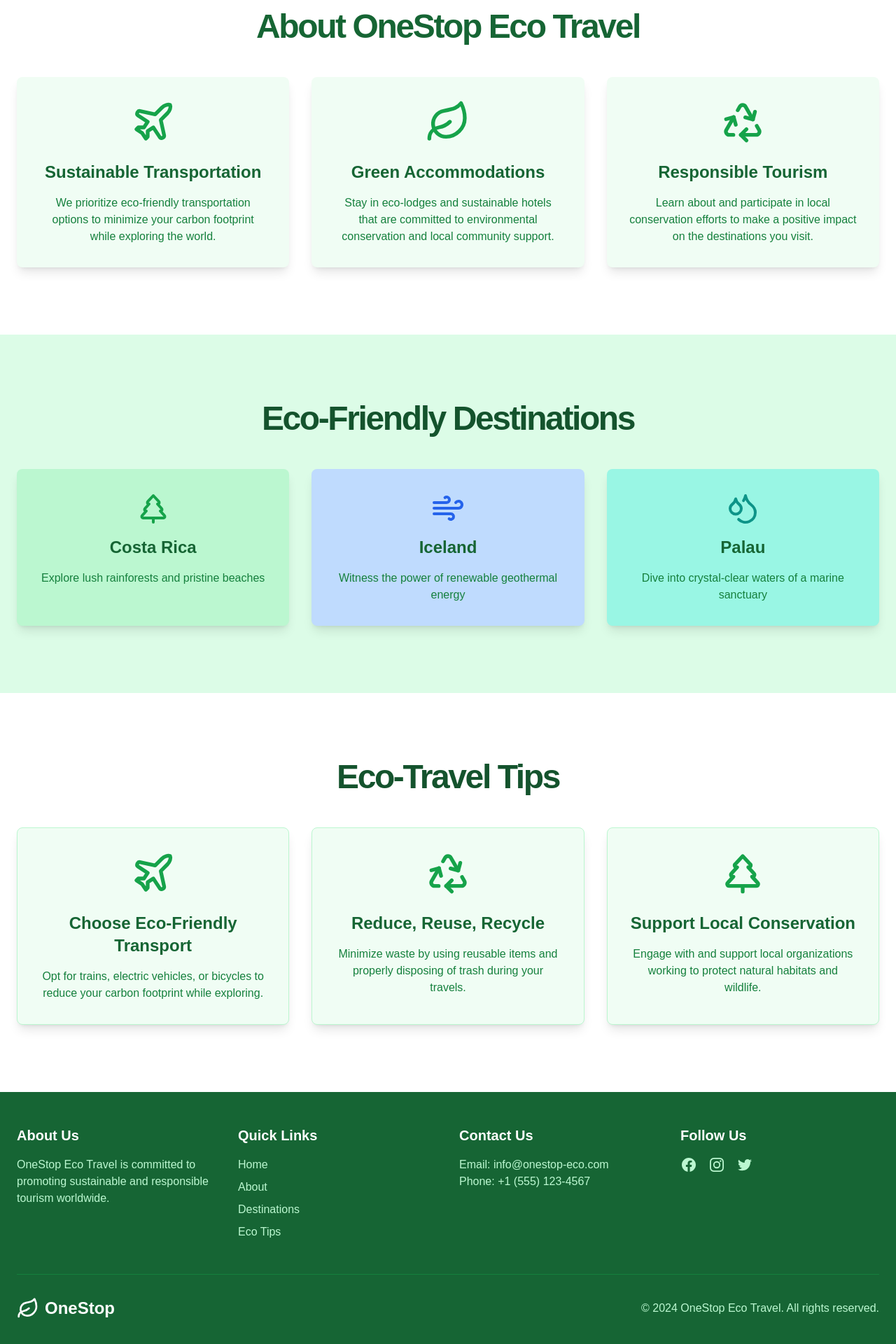
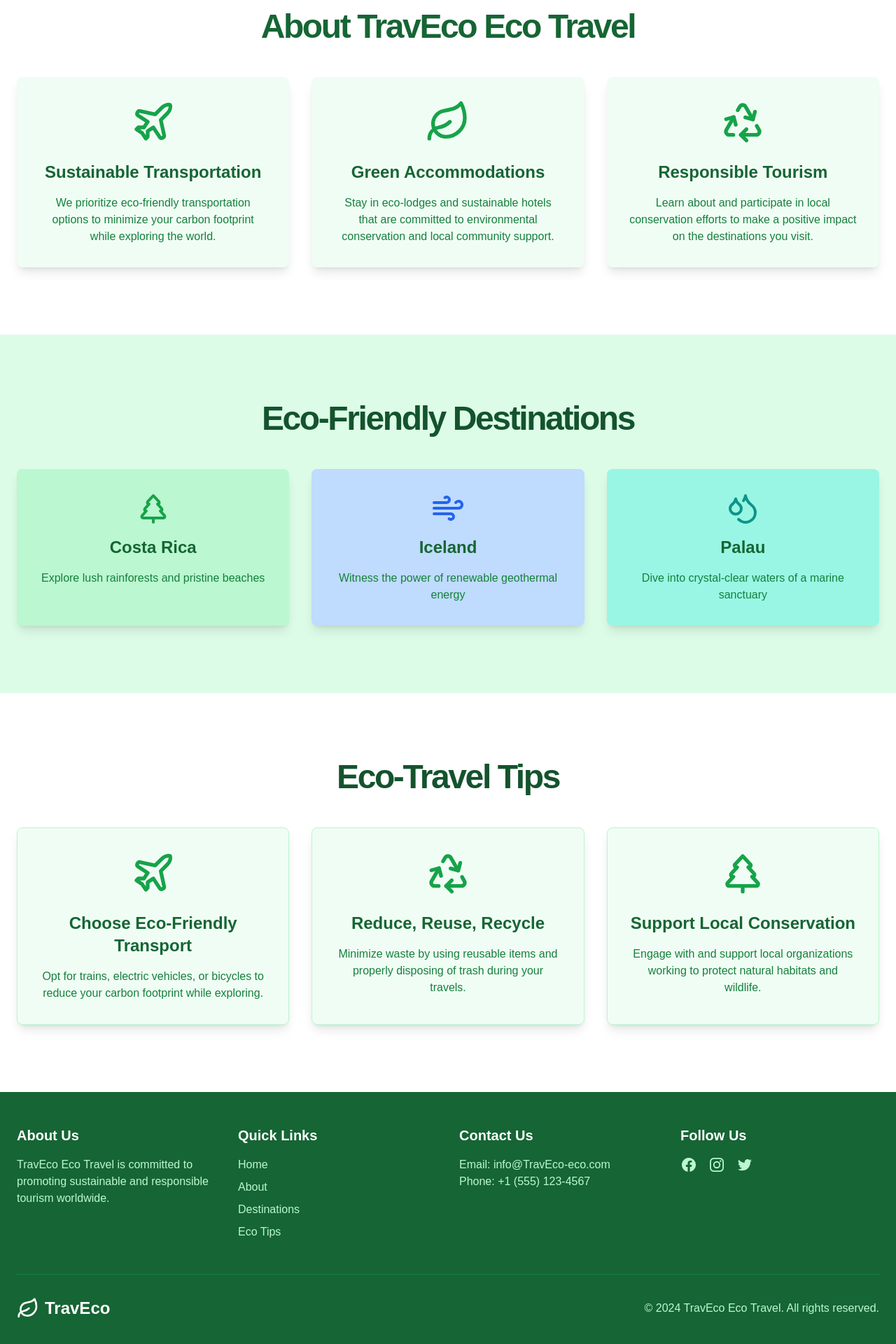
Before and after one commit to KhushiTiwarii/travel_planner, a Next.js app: page / in a window 1280 px wide. Shown: the part 874-2794 px from the top of the page at 70% size. Built offline with nearby package versions, Linux system fonts and the light colour scheme.

Commit message:
minor change

```diff
--- a/src/app/page.tsx
+++ b/src/app/page.tsx
@@ -33,7 +33,7 @@ export default function Home() {
       <header className="px-4 lg:px-6 h-20 flex items-center justify-between border-b border-green-200 bg-white/80 backdrop-blur-md fixed w-full z-10 transition-all duration-300 ease-in-out">
         <Link href="/" className="flex items-center justify-center group">
           <Leaf className="h-8 w-8 text-green-600 transition-transform group-hover:rotate-45" />
-          <span className="ml-2 text-2xl font-bold text-green-800 group-hover:text-green-600 transition-colors">OneStop</span>
+          <span className="ml-2 text-2xl font-bold text-green-800 group-hover:text-green-600 transition-colors">TravEco</span>
         </Link>
         <nav className="hidden md:flex space-x-6">
           <Link href="#about" className="text-green-700 hover:text-green-900 transition-colors">About</Link>
@@ -54,7 +54,7 @@ export default function Home() {
                 Travel Sustainably, Explore Responsibly
               </h1>
               <p className="mx-auto max-w-[700px] text-green-800 text-xl md:text-2xl lg:text-3xl drop-shadow animate-fade-in-up">
-                Plan your eco-friendly adventure with OneStop
+                Plan your eco-friendly adventure with TravEco
               </p>
               <Button asChild className="px-8 py-4 bg-green-600 text-white text-lg font-semibold rounded-full hover:bg-green-700 relative overflow-hidden group">
                 <Link href="/login">
@@ -72,7 +72,7 @@ export default function Home() {
         <section id="about" className="w-full py-16 md:py-24 bg-white">
           <div className="container mx-auto px-4 md:px-6">
             <h2 className="text-4xl font-bold tracking-tighter sm:text-5xl text-center mb-12 text-green-800">
-              About OneStop Eco Travel
+              About TravEco Eco Travel
             </h2>
             <div className="grid gap-8 md:grid-cols-2 lg:grid-cols-3">
               {[
@@ -139,7 +139,7 @@ export default function Home() {
           <div className="grid gap-8 md:grid-cols-2 lg:grid-cols-4">
             <div>
               <h3 className="text-xl font-semibold mb-4">About Us</h3>
-              <p className="text-green-200">OneStop Eco Travel is committed to promoting sustainable and responsible tourism worldwide.</p>
+              <p className="text-green-200">TravEco Eco Travel is committed to promoting sustainable and responsible tourism worldwide.</p>
             </div>
             <div>
               <h3 className="text-xl font-semibold mb-4">Quick Links</h3>
@@ -152,7 +152,7 @@ export default function Home() {
             </div>
             <div>
               <h3 className="text-xl font-semibold mb-4">Contact Us</h3>
-              <p className="text-green-200">Email: info@onestop-eco.com</p>
+              <p className="text-green-200">Email: info@TravEco-eco.com</p>
               <p className="text-green-200">Phone: +1 (555) 123-4567</p>
             </div>
             <div>
@@ -178,9 +178,9 @@ export default function Home() {
           <div className="mt-12 border-t border-green-700 pt-8 flex flex-col md:flex-row justify-between items-center">
             <div className="flex items-center gap-2">
               <Leaf className="h-8 w-8" />
-              <span className="text-2xl font-bold">OneStop</span>
+              <span className="text-2xl font-bold">TravEco</span>
             </div>
-            <p className="text-green-200 mt-4 md:mt-0">© 2024 OneStop Eco Travel. All rights reserved.</p>
+            <p className="text-green-200 mt-4 md:mt-0">© 2024 TravEco Eco Travel. All rights reserved.</p>
           </div>
         </div>
       </footer>
--- a/src/components/Header.tsx
+++ b/src/components/Header.tsx
@@ -41,7 +41,7 @@ export default function Header() {
         <div className="flex justify-between h-16 items-center">
           <div className="flex items-center">
             <Link href="/dashboard" className="flex-shrink-0 flex items-center">
-              <div className="text-2xl font-bold text-green-700">Onestop</div>
+              <div className="text-2xl font-bold text-green-700">TravEco</div>
             </Link>
             <div className="hidden md:flex ml-10 items-baseline space-x-4">
               {navItems.map((item) => (
--- a/src/components/Landing.tsx
+++ b/src/components/Landing.tsx
@@ -53,7 +53,7 @@ export default function Landing() {
         </section>
 
         <section id="about" className="text-center mb-16 bg-green-50 py-12 rounded-lg shadow-inner">
-          <h2 className="text-3xl font-bold text-green-800 mb-4">About Onestop Eco Travel</h2>
+          <h2 className="text-3xl font-bold text-green-800 mb-4">About TravEco Eco Travel</h2>
           <p className="text-lg text-green-600 mb-8 max-w-3xl mx-auto">
             We&apos;re passionate about making sustainable travel accessible to everyone. Our platform
             combines cutting-edge technology with eco-conscious practices to help you explore the
@@ -87,7 +87,7 @@ old text-green-800 mb-2">Reduce Your Footprint</h3>
 
       <footer className="bg-green-800 text-white py-8">
         <div className="max-w-7xl mx-auto px-4 sm:px-6 lg:px-8 flex flex-col md:flex-row justify-between items-center">
-          <p>&copy; 2023 Onestop Eco Travel. All rights reserved.</p>
+          <p>&copy; 2023 TravEco Eco Travel. All rights reserved.</p>
           <nav className="mt-4 md:mt-0">
             <ul className="flex space-x-4">
               <li><a href="#" className="hover:text-green-200 transition-colors">Privacy Policy</a></li>
--- a/src/components/hero.tsx
+++ b/src/components/hero.tsx
@@ -50,7 +50,7 @@ export default function Hero() {
         </section>
 
         <section id="about" className="text-center mb-16 bg-green-50 py-12 rounded-lg shadow-inner">
-          <h2 className="text-3xl font-bold text-green-800 mb-4">About Onestop Eco Travel</h2>
+          <h2 className="text-3xl font-bold text-green-800 mb-4">About TravEco Eco Travel</h2>
           <p className="text-lg text-green-600 mb-8 max-w-3xl mx-auto">
             We&apos;re passionate about making sustainable travel accessible to everyone. Our platform
             combines cutting-edge technology with eco-conscious practices to help you explore the
@@ -84,7 +84,7 @@ old text-green-800 mb-2">Reduce Your Footprint</h3>
 
       <footer className="bg-green-800 text-white py-8">
         <div className="max-w-7xl mx-auto px-4 sm:px-6 lg:px-8 flex flex-col md:flex-row justify-between items-center">
-          <p>&copy; 2023 Onestop Eco Travel. All rights reserved.</p>
+          <p>&copy; 2023 TravEco Eco Travel. All rights reserved.</p>
           <nav className="mt-4 md:mt-0">
             <ul className="flex space-x-4">
               <li><a href="#" className="hover:text-green-200 transition-colors">Privacy Policy</a></li>
```
